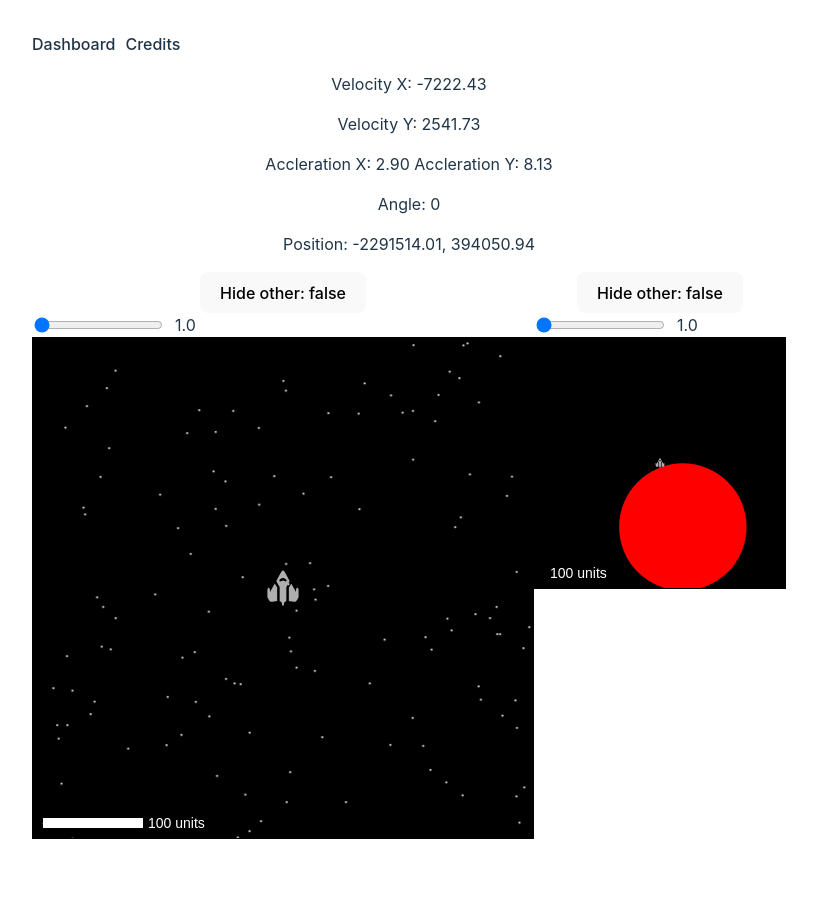
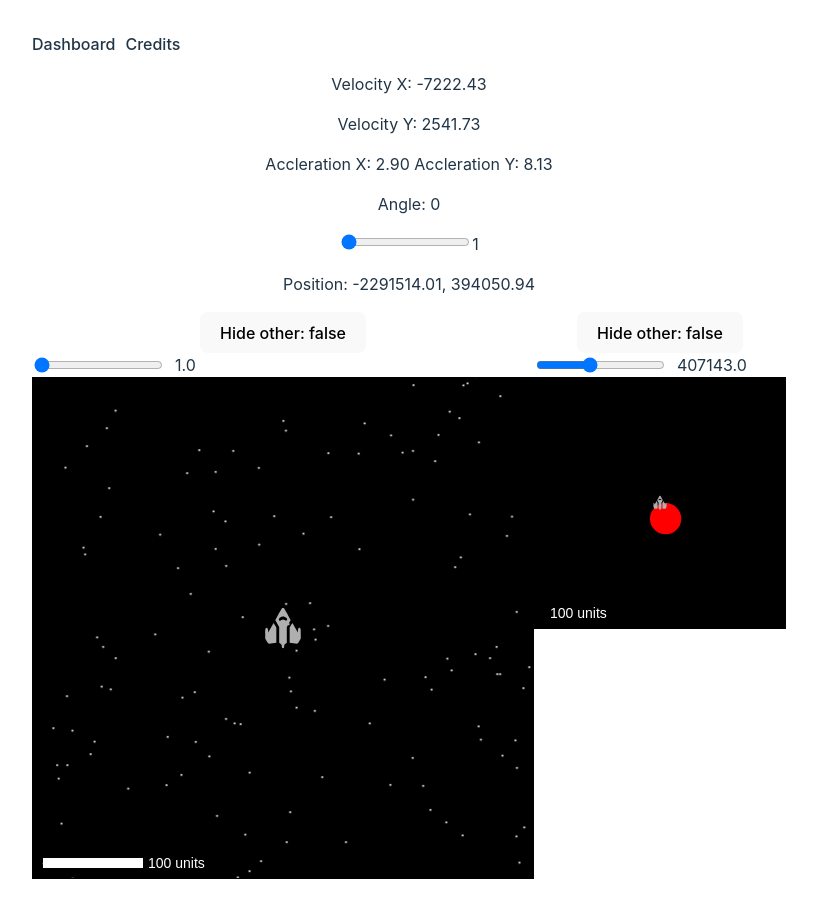
Before and after one commit to JosephRodolfo/space-ship-2, a Vue app: page /dashboard in a window 1280 px wide. Shown: the whole page, without its empty margins (231-1048 px from the left). Before the commit the page ends 877 px from the top, so only its background shows below. Built offline with nearby package versions, Linux system fonts and the light colour scheme.

Commit message:
add speed controls, change magnificiation to use opts

```diff
--- a/src/components/Canvas.vue
+++ b/src/components/Canvas.vue
@@ -98,8 +98,8 @@ function draw() {
     }
 
     if (shipImage.complete) {
-      const shipWidth = shipImage.width * scaleFactor * .15 + 10;
-      const shipHeight = shipImage.height * scaleFactor * .15 + 10;
+      const shipWidth = shipImage.width * scaleFactor * .15 + 15;
+      const shipHeight = shipImage.height * scaleFactor * .15 + 15;
 
       ctx.translate(canvas!.width / 2, canvas!.height / 2);
       ctx.rotate(props.ship!.rotationAngle);
--- a/src/components/CanvasWithControls.vue
+++ b/src/components/CanvasWithControls.vue
@@ -5,7 +5,7 @@
         Hide other: {{ !hideOtherObjects }}
       </button>
       <MagnificationControls
-        :initialMagnificatoin="Number(defaultMagnification)"
+        :magnificationOpts="magnificationOpts"
         @input="handleMagnificationChange"
       ></MagnificationControls>
     </div>
@@ -36,12 +36,13 @@ const props = defineProps({
     default: () => [],
     type: Array as () => Ship[],
   },
-  defaultMagnification: {
-    default: 1,
-    type: Number,
+  magnificationOpts: {
+  default: () => {},
+    type: Object,
   },
+
 });
-const magnification = ref(props.defaultMagnification);
+const magnification = ref(props.magnificationOpts.defaultMagnification);
 const hideOtherObjects = ref(true);
 
 function handleMagnificationChange(val: number) {
--- a/src/components/Dashboard.vue
+++ b/src/components/Dashboard.vue
@@ -3,12 +3,27 @@
     <p>Velocity Y: {{ ship.velocity.y!.toFixed(2) }}</p>
     <p>Accleration X: {{ ship.acceleration.x!.toFixed(2) }} Accleration Y: {{ ship.acceleration.y?.toFixed(2) }}</p>
     <p>Angle: {{ (ship.rotationAngle * (180 / Math.PI)).toFixed(0) }}</p>
-
+    <div class="speed-controls">
+    <input type="range" :min="1" :max="300" :step="1" v-model="speed" />
+    <span>{{ speed }}</span>
+  </div>
     <!-- <div>{{ keysPressed }}</div> -->
     <p>Position: {{ ship.position.x!.toFixed(2) }}, {{ ship.position.y!.toFixed(2) }}</p>
     <div class="canvas-container">
-      <CanvasWithControls :ship="ship"  :other-objects="[otherObject]" :background="true"></CanvasWithControls>
-      <CanvasWithControls :ship="ship" :other-objects="[otherObject]" :background="false" :canvas-size="{ x: 250, y: 250 }" :default-magnification="100000"></CanvasWithControls>
+      <CanvasWithControls :magnificationOpts="{
+        stepValue: 1,
+        minValue: 1,
+        maxValue: 10000,
+        defaultMagnification: 1,
+
+      }" :ship="ship"  :other-objects="[otherObject]" :background="true"></CanvasWithControls>
+      <CanvasWithControls :magnificationOpts="{
+        stepValue: 1,
+        minValue: 1,
+        maxValue: 1000000,
+        defaultMagnification: 407143,
+      }"
+      :ship="ship" :other-objects="[otherObject]" :background="false" :canvas-size="{ x: 250, y: 250 }"></CanvasWithControls>
   </div>
   </template>
 
@@ -24,12 +39,13 @@
   const G = 6.674 * Math.pow(10, -11);
   const earthMass = 5.972e+24;
   const distanceFromCenterOfEarth = 6_791_000;
-
+  const speed = ref(1);
   const orbitalVelocity = Math.sqrt(G * earthMass / distanceFromCenterOfEarth);
   const ship = ref(new Ship('ship', massStation, { x: 0, y: 0 }, { x:  -orbitalVelocity, y: 0 }, 100));
   const earthRadius = 6_371_000;
   const otherObject = ref(new Ship('otherobj', earthMass, { x: 0, y: distanceFromCenterOfEarth }, { x: 0, y: 0 }, earthRadius));
-  const { updateShipMovement } = useMovement(ship.value, keysPressed, [otherObject.value]);
+  const { updateShipMovement } = useMovement(ship.value, keysPressed, [otherObject.value], speed);
+
 
   onMounted(() => {
     window.addEventListener('keydown', onKeydown);
@@ -40,7 +56,6 @@
     window.removeEventListener('keydown', onKeydown);
     window.removeEventListener('keyup', onKeyup);
   });
-
   watchEffect(() => {
     updateShipMovement.value;
 
--- a/src/components/MagnificationControls.vue
+++ b/src/components/MagnificationControls.vue
@@ -1,6 +1,6 @@
 <template>
   <div class="magnification-controls">
-    <input type="range" :min="minValue" :max="maxValue" :step="stepValue" v-model="magnification" @input="emitInput" />
+    <input type="range" :min="magnificationOpts.minValue" :max="magnificationOpts.maxValue" :step="magnificationOpts.stepValue" v-model="magnification" @input="emitInput" />
     <span>{{ roundedMagnification.toFixed(1) }}</span>
   </div>
 </template>
@@ -9,25 +9,14 @@
 import { ref, defineEmits, computed } from 'vue';
 
 const props = defineProps({
-  defaultMagnification: {
-    default: 1,
-    type: Number,
+  magnificationOpts: {
+  default: () => {},
+    type: Object,
   },
-  minValue: {
-    default: 1,
-    type: Number,
-  },
-  maxValue: {
-    default: 1000000,
-    type: Number,
-  },
-  stepValue: {
-    default: 0.1,
-    type: Number,
-  },
+
 });
 
-const magnification = ref(props.defaultMagnification);
+const magnification = ref(props.magnificationOpts.defaultMagnification);
 const emit = defineEmits(['input']);
 
 const emitInput = () => {
--- a/src/composables/useMovement.ts
+++ b/src/composables/useMovement.ts
@@ -1,4 +1,4 @@
-import { computed, onUnmounted, ref } from "vue";
+import { Ref, computed, onUnmounted, ref } from "vue";
 import { Ship } from "../entitites/ship";
 import { Physics } from "../entitites/physics";
 const ROTATION_INCREMENT = 1 * (Math.PI / 180);
@@ -7,7 +7,8 @@ const physics: Physics = new Physics();
 export function useMovement(
   ship: Ship,
   keysPressed: Set<string>,
-  otherObjects: Ship[]
+  otherObjects: Ship[],
+  speedRef: Ref<number>
 ) {
   const thrustIncrement = 0.000001;
   const maxThrust = 0.1;
@@ -123,9 +124,8 @@ export function useMovement(
         1
       );
     });
-
-    ship.updatePhysics(1);
-    ship.updatePosition(1);
+    ship.updatePhysics(speedRef.value);
+    ship.updatePosition(speedRef.value);
     setTimeout(() => {
       frameRef.value = requestAnimationFrame(updateLoop);
     });
```
